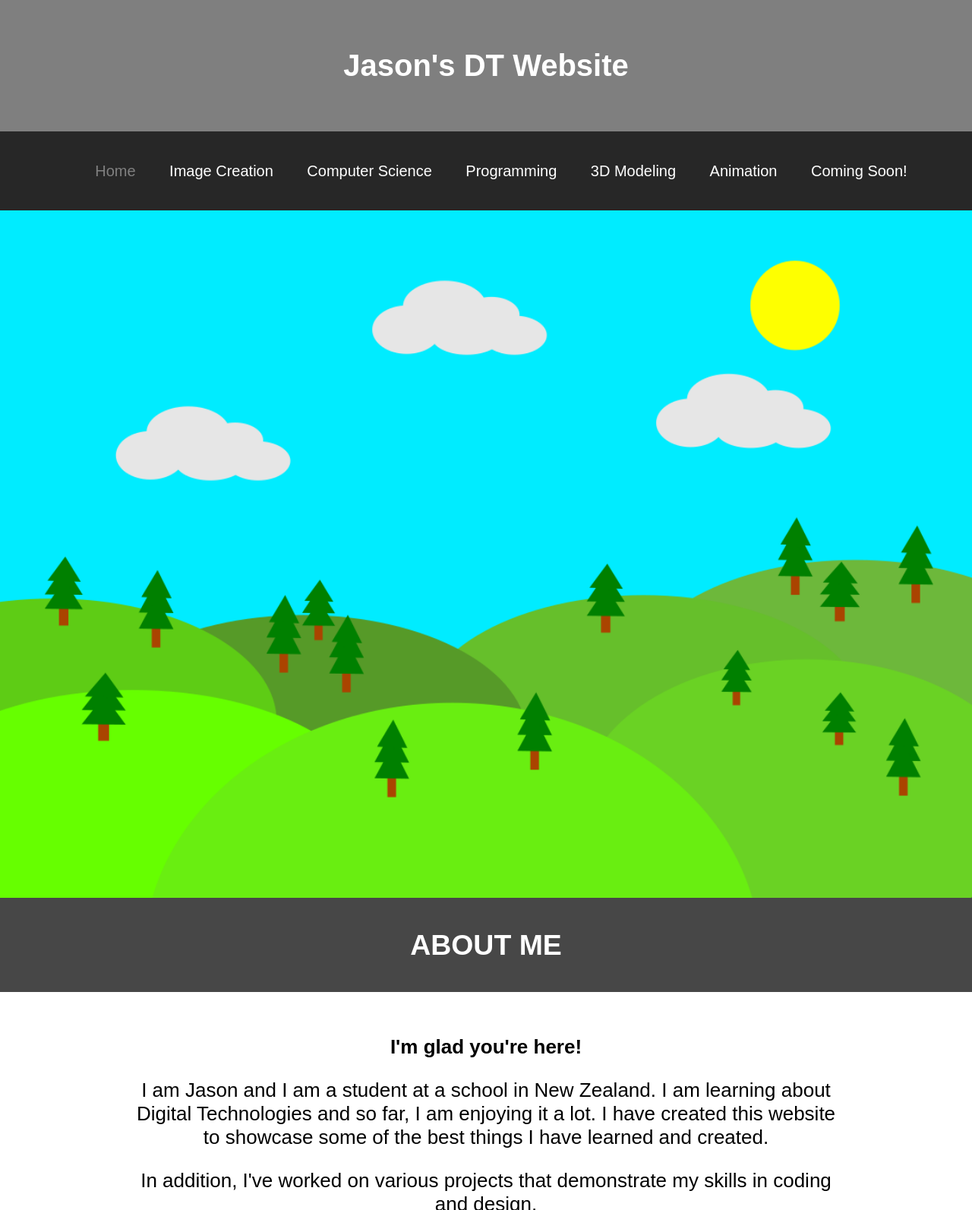
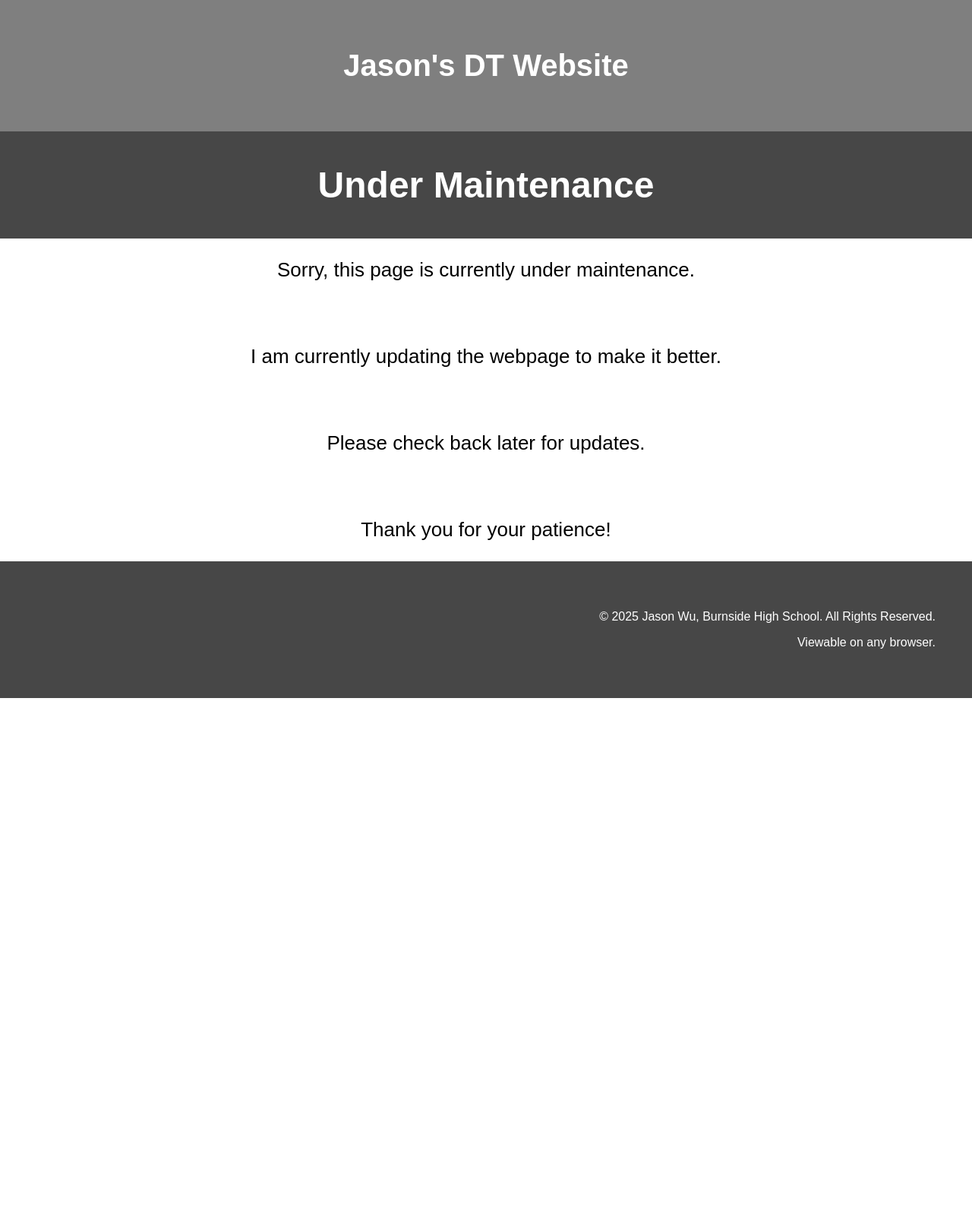
Before and after one commit to bhs24651/myyear10website, a plain HTML site: page index.html in a window 1280 px wide. Shown: the top 1593 px of the page at 76% size. After the commit the page ends 919 px from the top, so only its background shows below. Drawn offline with Linux system fonts and the light colour scheme.

Commit message:
Update index.html for maintenance

```diff
--- a/index.html
+++ b/index.html
@@ -1,91 +1,36 @@
 <!DOCTYPE html>
 <html lang="en">
-
 <head>
     <meta charset="UTF-8">
     <meta name="viewport" content="width=device-width, initial-scale=1.0">
     <link rel="stylesheet" href="style.css">
-    <title>Jason's DT Website</title>
+    <title>Under Maintenance</title>
 </head>
-<!-- This is the main body of the website- ALL your content goes AFTER the <body> tag and before the </body> tag -->
 <body>
-
     <!-- The Hero Section -------------------------------------------------------------------------------------- -->
     <section class="hero">
         <div class="hero-text">Jason's DT Website</div>
     </section>
-<!-- Topic one ------------------------------------------------------------------------------------------------- -->
-    <nav id="navigation-links">
-        <ul>
-            <!-- make the text not overwrap when the screen size is small -->
-            <li class="current">Home</li>
-            <li><a href="image-creation.html">Image Creation</a></li>
-            <li><a href="computer_science.html">Computer Science</a></li>
-            <li><a href="programming.html">Programming</a></li>
-            <li><a href="3d_modeling.html">3D Modeling</a></li>
-            <li><a href="animation.html">Animation</a></li>
-
-            <li>Coming Soon!</li>
-            <!-- Other topics
-            <li>Design for Manufacturing</li>
-            <li>Audio Visual</li>
-            <li>Game Development</li>
-            -->
-        </ul>
-    </nav>
-    <!-- The First Topic Section -->
-    <section class="topic">
-        <!-- the topic title a big bar with text in it -->
-
-        <section>
-            <img id="homepage-image" src="vector_background.png" alt="Vector Background, designed by Jason Wu for Image Creation">
-        </section>
-        <!-- now a description of my webpage -->
+    <!-- Topic one ------------------------------------------------------------------------------------------------- -->
         <div class="topic-title">
-            <h3>ABOUT ME</h3>
-        </div>
-        <div class="topic-content">
-            <br>
-            <section class="paragraph">
-                <b>I'm glad you're here!</b>
-                <p>I am Jason and I am a student at a school in New Zealand. I am learning about Digital Technologies and so far, I am enjoying it a lot. I have created this website to showcase some of the best things I have learned and created.</p>
-                <p>In addition, I've worked on various projects that demonstrate my skills in coding and design.</p>
-            </section>
-        </div>
-        <div class="topic-title">
-            <h3>ABOUT THIS WEBSITE</h3>
-        </div>
-        <div class="topic-content">
-            <section class="paragraph">
-                <p>This website serves as a portfolio to highlight all the incredible skills I've developed in Digital Technology, including coding, design, and digital media creation.</p>
-                <p>In the coming months, I will be expanding the content of this site.</p>
-                <p>Stay tuned for updates! :)</p>
-            </section>
+            <h2>Under Maintenance</h2>
         </div>
 
+        <!-- the actual topic-->
+        <div class="topic-content">
+            <p>Sorry, this page is currently under maintenance.</p>
+            <br>
+            <p>I am currently updating the webpage to make it better.</p>
+            <br>
+            <p>Please check back later for updates.</p>
+            <br>
+            <p>Thank you for your patience!</p>
+
+        </div>
     </section>
-<!-- End of topic one------------------------------------------------------------------------------------------ -->
-
-<!-- Copy and paste the section from above to make your next section -->
-
-
-    <!-- <section class="topic">
-        <div class="topic-title">
-            <h2>~~~ ANOTHER TOPIC ~~~</h2>
-            <p>Details about another topic will go here.</p>
-        </div>
-
-        <div class="topic-content">
-            <p>Information related to this topic can be elaborated here.</p>
-        </div>
-    </section> -->
-
-    <!-- A Simple Website Footer ------------------------------------------------------------------------------ -->
     <footer class="footer">
         <p>&copy; 2025 Jason Wu, Burnside High School. All Rights Reserved.</p>
         <p>Viewable on any browser.</p>
     </footer>
-
-<!-- The end of the whole page- no more content after this! -->
 </body>
 </html>
```
